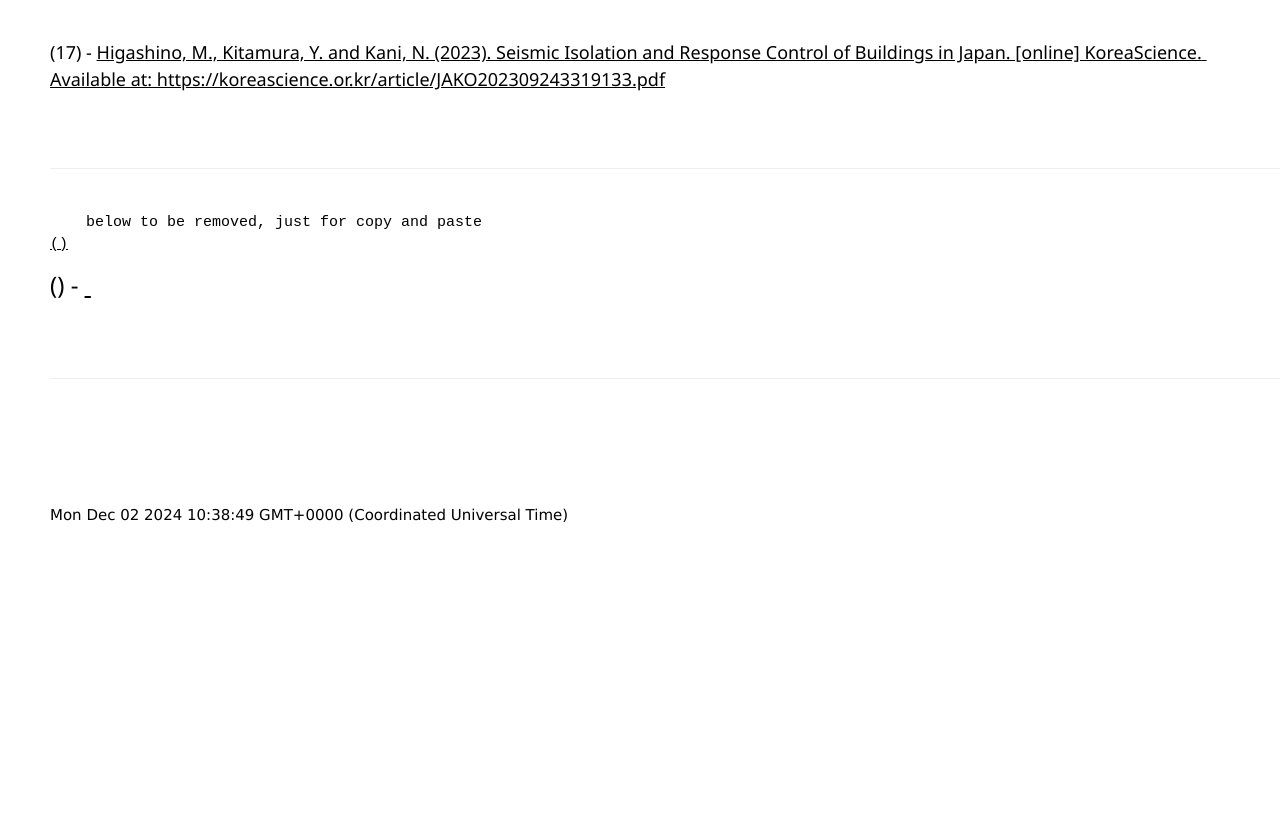
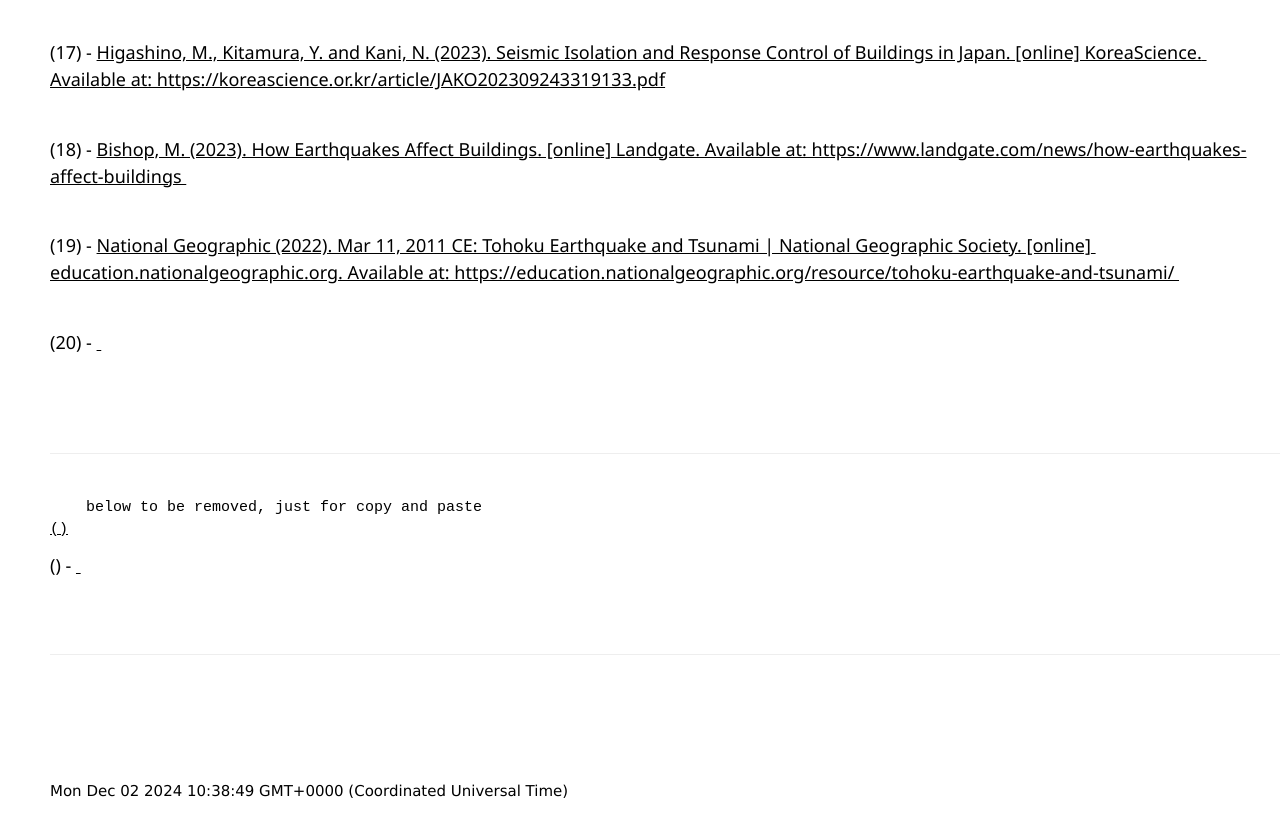
Before and after one commit to FEPSFY6901343/FY6901343, a plain HTML site: page index.html in a window 1280 px wide. Shown: the part 5541-6358 px from the top of the page. Before the commit the page ends 6082 px from the top, so only its background shows below. Drawn offline with nearby package versions, Linux system fonts and the light colour scheme.

Commit message:
Update index.html

```diff
--- a/index.html
+++ b/index.html
@@ -140,10 +140,14 @@ Since the refurbishment of the Shinjuku Mitsui building with the latest earthqua
 <h5 id="(15)">(15) - <a href="https://doi.org/10.1002/(sici)1096-9845(199706)26:6%3C617::aid-eqe664%3E3.0.co;2-z">SADEK, F., MOHRAZ, B., TAYLOR, A.W. and CHUNG, R.M. (1997). A METHOD OF ESTIMATING THE PARAMETERS OF TUNED MASS DAMPERS FOR SEISMIC APPLICATIONS. Earthquake Engineering & Structural Dynamics, [online] 26(6), pp.617–635. doi:https://doi.org/10.1002/(sici)1096-9845(199706)26:6%3C617::aid-eqe664%3E3.0.co;2-z</a></h5>
 <h5 id="(16)">(16) - <a href="https://doi.org/10.1002/2475-8876.12100">Nakai, T., Kurino, H., Yaguchi, T. and Kano, N. (2019). Control effect of large tuned mass damper used for seismic retrofitting of existing high‐rise building. Japan Architectural Review, [online] 2(3), pp.269–286. doi:https://doi.org/10.1002/2475-8876.12100</a></h5>
 <h5 id="(17)">(17) - <a href="https://koreascience.or.kr/article/JAKO202309243319133.pdf">Higashino, M., Kitamura, Y. and Kani, N. (2023). Seismic Isolation and Response Control of Buildings in Japan. [online] KoreaScience. Available at: https://koreascience.or.kr/article/JAKO202309243319133.pdf</a></h5>
-     <hr>
+<h5 id="(18)">(18) - <a href="https://www.landgate.com/news/how-earthquakes-affect-buildings">Bishop, M. (2023). How Earthquakes Affect Buildings. [online] Landgate. Available at: https://www.landgate.com/news/how-earthquakes-affect-buildings </a></h5>
+<h5 id="(19)">(19) - <a href="https://education.nationalgeographic.org/resource/tohoku-earthquake-and-tsunami/">National Geographic (2022). Mar 11, 2011 CE: Tohoku Earthquake and Tsunami | National Geographic Society. [online] education.nationalgeographic.org. Available at: https://education.nationalgeographic.org/resource/tohoku-earthquake-and-tsunami/ </a></h5>
+<h5 id="(20)">(20) - <a href=""> </a></h5>
+
+    <hr>
     below to be removed, just for copy and paste
 <a href="#()">()</a>
-<h3 id="()">() - <a href=""> </a></h3>
+<h5 id="()">() - <a href=""> </a></h5>
  <hr>
    </div>
   </pre>
```
